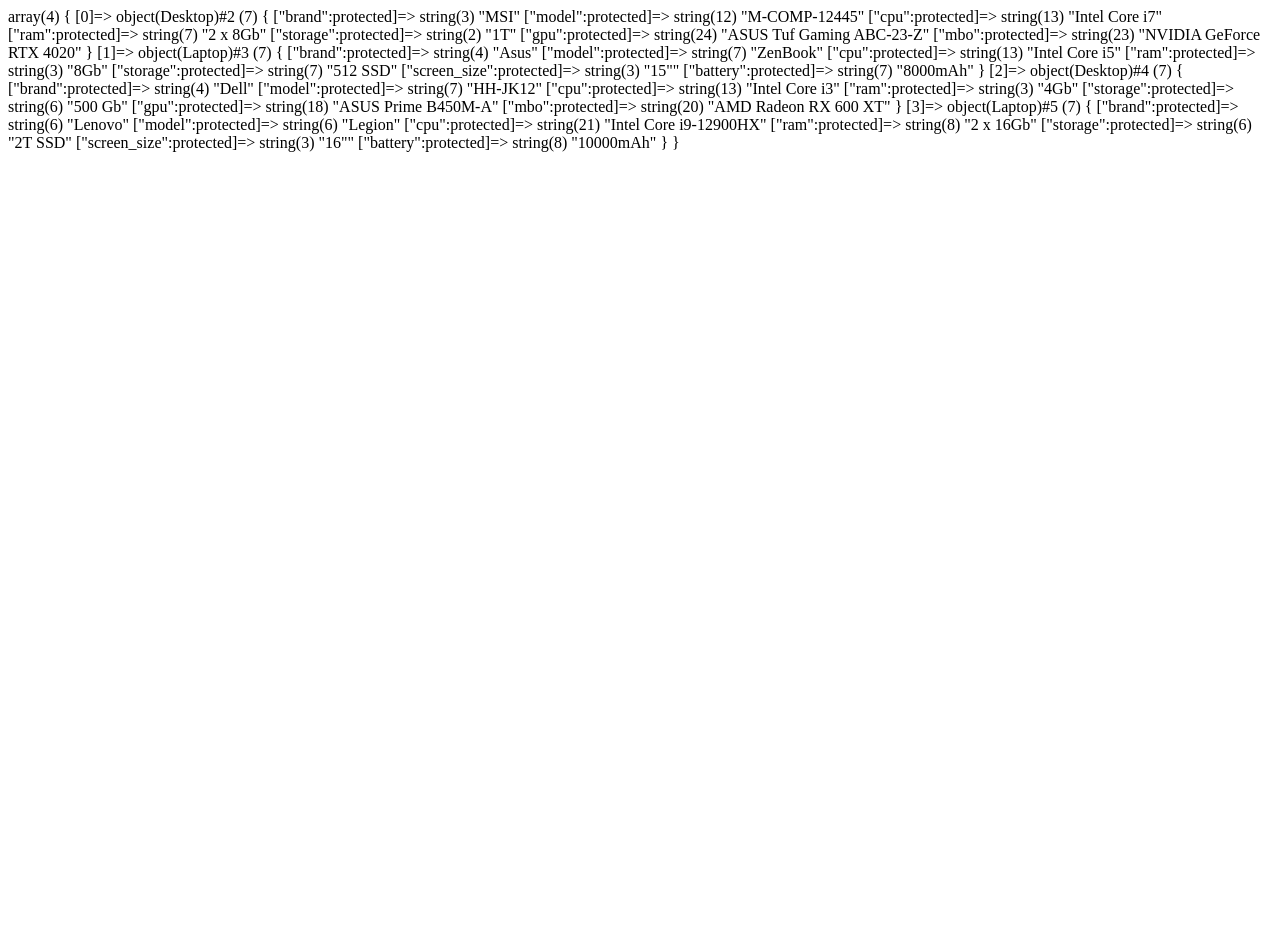
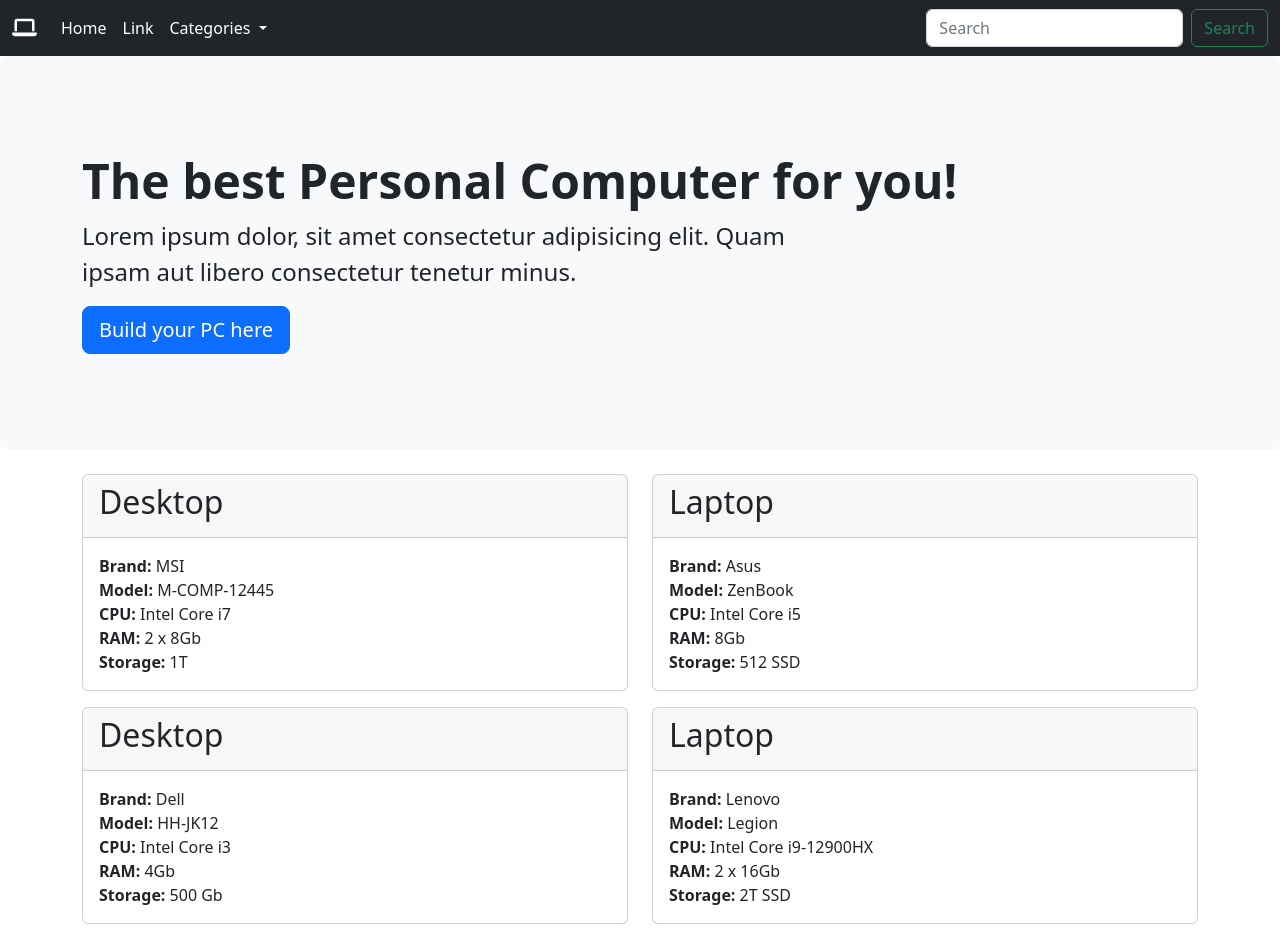
Before and after one commit to MatteoTarabella04/php-oop-2, a PHP site: page / in a window 1280 px wide. Before the commit the page ends 152 px from the top, so only its background shows below. Run offline with PHP 8.4, Linux system fonts and the light colour scheme; some libraries are stand-ins or nearby versions.

Commit message:
add page markup + add methods

```diff
--- a/Models/Computer.php
+++ b/Models/Computer.php
@@ -24,4 +24,12 @@ class Computer
    {
       return $this->cpu;
    }
+   public function getRAM()
+   {
+      return $this->ram;
+   }
+   public function getStorage()
+   {
+      return $this->storage;
+   }
 }
--- a/index.php
+++ b/index.php
@@ -14,8 +14,145 @@ require_once __DIR__ . '/Models/Desktop.php';
 require_once __DIR__ . '/Models/Laptop.php';
 require_once __DIR__ . '/db.php';
 
+function getComputerType($pc)
+{
+   if ($pc instanceof Desktop) {
+      return "Desktop";
+   } else {
+      return "Laptop";
+   }
+}
 
-
-var_dump($personalPcs);
+//var_dump($personalPcs);
 
 ?>
+
+<!doctype html>
+<html lang="en">
+
+<head>
+   <title>Computers</title>
+   <!-- Required meta tags -->
+   <meta charset="utf-8">
+   <meta name="viewport" content="width=device-width, initial-scale=1, shrink-to-fit=no">
+
+   <!-- fa -->
+   <link rel='stylesheet' href='https://cdnjs.cloudflare.com/ajax/libs/font-awesome/6.3.0/css/all.min.css'
+      integrity='sha512-SzlrxWUlpfuzQ+pcUCosxcglQRNAq/DZjVsC0lE40xsADsfeQoEypE+enwcOiGjk/bSuGGKHEyjSoQ1zVisanQ=='
+      crossorigin='anonymous' referrerpolicy='no-referrer' />
+
+   <!-- Bootstrap CSS v5.2.1 -->
+   <link href="https://cdn.jsdelivr.net/npm/bootstrap@5.2.1/dist/css/bootstrap.min.css" rel="stylesheet"
+      integrity="sha384-iYQeCzEYFbKjA/T2uDLTpkwGzCiq6soy8tYaI1GyVh/UjpbCx/TYkiZhlZB6+fzT" crossorigin="anonymous">
+
+</head>
+
+<body>
+   <header>
+      <nav class="navbar navbar-expand-lg bg-dark">
+         <div class="container-fluid">
+            <a class="navbar-brand  text-white" href="#"><i class="fa fa-laptop" aria-hidden="true"></i></a>
+            <button class="navbar-toggler" type="button" data-bs-toggle="collapse"
+               data-bs-target="#navbarSupportedContent" aria-controls="navbarSupportedContent" aria-expanded="false"
+               aria-label="Toggle navigation">
+               <span class="navbar-toggler-icon"></span>
+            </button>
+            <div class="collapse navbar-collapse" id="navbarSupportedContent">
+               <ul class="navbar-nav me-auto mb-2 mb-lg-0">
+                  <li class="nav-item">
+                     <a class="nav-link active text-white" aria-current="page" href="#">Home</a>
+                  </li>
+                  <li class="nav-item">
+                     <a class="nav-link text-white" href="#">Link</a>
+                  </li>
+                  <li class="nav-item dropdown">
+                     <a class="nav-link dropdown-toggle text-white" href="#" role="button" data-bs-toggle="dropdown"
+                        aria-expanded="false">
+                        Categories
+                     </a>
+                     <ul class="dropdown-menu">
+                        <li><a class="dropdown-item" href="#">Desktop</a></li>
+                        <li><a class="dropdown-item" href="#">Laptop</a></li>
+                        <li>
+                           <hr class="dropdown-divider">
+                        </li>
+                        <li><a class="dropdown-item" href="#">All</a></li>
+                     </ul>
+                  </li>
+               </ul>
+               <form class="d-flex" role="search">
+                  <input class="form-control me-2" type="search" placeholder="Search" aria-label="Search">
+                  <button class="btn btn-outline-success" type="submit">Search</button>
+               </form>
+            </div>
+         </div>
+      </nav>
+   </header>
+   <main>
+
+      <div class="p-5 mb-4 bg-light rounded-3">
+         <div class="container py-5">
+            <h1 class="display-5 fw-bold">The best Personal Computer for you!</h1>
+            <p class="col-md-8 fs-4">
+               Lorem ipsum dolor, sit amet consectetur adipisicing elit. Quam ipsam aut libero
+               consectetur tenetur minus.
+            </p>
+            <button class="btn btn-primary btn-lg" type="button">Build your PC here</button>
+         </div>
+      </div>
+
+      <div class="container">
+         <div class="row row-cols-2">
+            <?php foreach ($personalPcs as $pc): ?>
+               <div class="col mb-3">
+                  <div class="card">
+                     <div class="card-header">
+                        <h2>
+                           <?= getComputerType($pc) ?>
+                        </h2>
+                     </div>
+                     <div class="card-body">
+                        <div>
+                           <span><b>Brand:</b></span>
+                           <?= $pc->getBrand() ?>
+                        </div>
+                        <div>
+                           <span><b>Model:</b></span>
+                           <?= $pc->getModel() ?>
+                        </div>
+                        <div>
+                           <span><b>CPU:</b></span>
+                           <?= $pc->getCpu() ?>
+                        </div>
+                        <div>
+                           <span><b>RAM:</b></span>
+                           <?= $pc->getRAM() ?>
+                        </div>
+                        <div>
+                           <span><b>Storage:</b></span>
+                           <?= $pc->getStorage() ?>
+                        </div>
+                     </div>
+                  </div>
+               </div>
+
+            <?php endforeach ?>
+
+         </div>
+      </div>
+
+   </main>
+   <footer>
+      <!-- place footer here -->
+   </footer>
+   <!-- Bootstrap JavaScript Libraries -->
+   <script src="https://cdn.jsdelivr.net/npm/@popperjs/core@2.11.6/dist/umd/popper.min.js"
+      integrity="sha384-oBqDVmMz9ATKxIep9tiCxS/Z9fNfEXiDAYTujMAeBAsjFuCZSmKbSSUnQlmh/jp3" crossorigin="anonymous">
+      </script>
+
+   <script src="https://cdn.jsdelivr.net/npm/bootstrap@5.2.1/dist/js/bootstrap.min.js"
+      integrity="sha384-7VPbUDkoPSGFnVtYi0QogXtr74QeVeeIs99Qfg5YCF+TidwNdjvaKZX19NZ/e6oz" crossorigin="anonymous">
+      </script>
+</body>
+
+</html>
```
